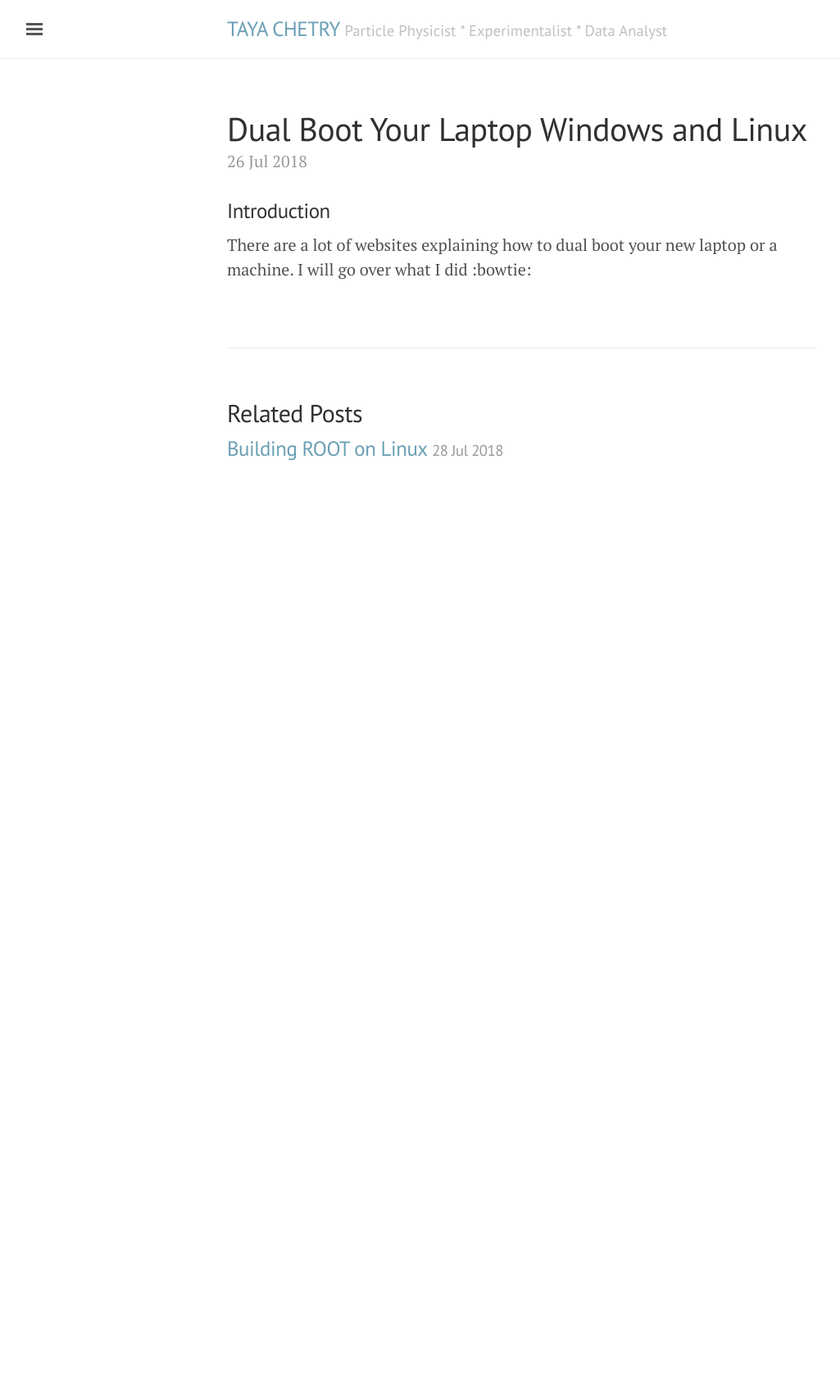
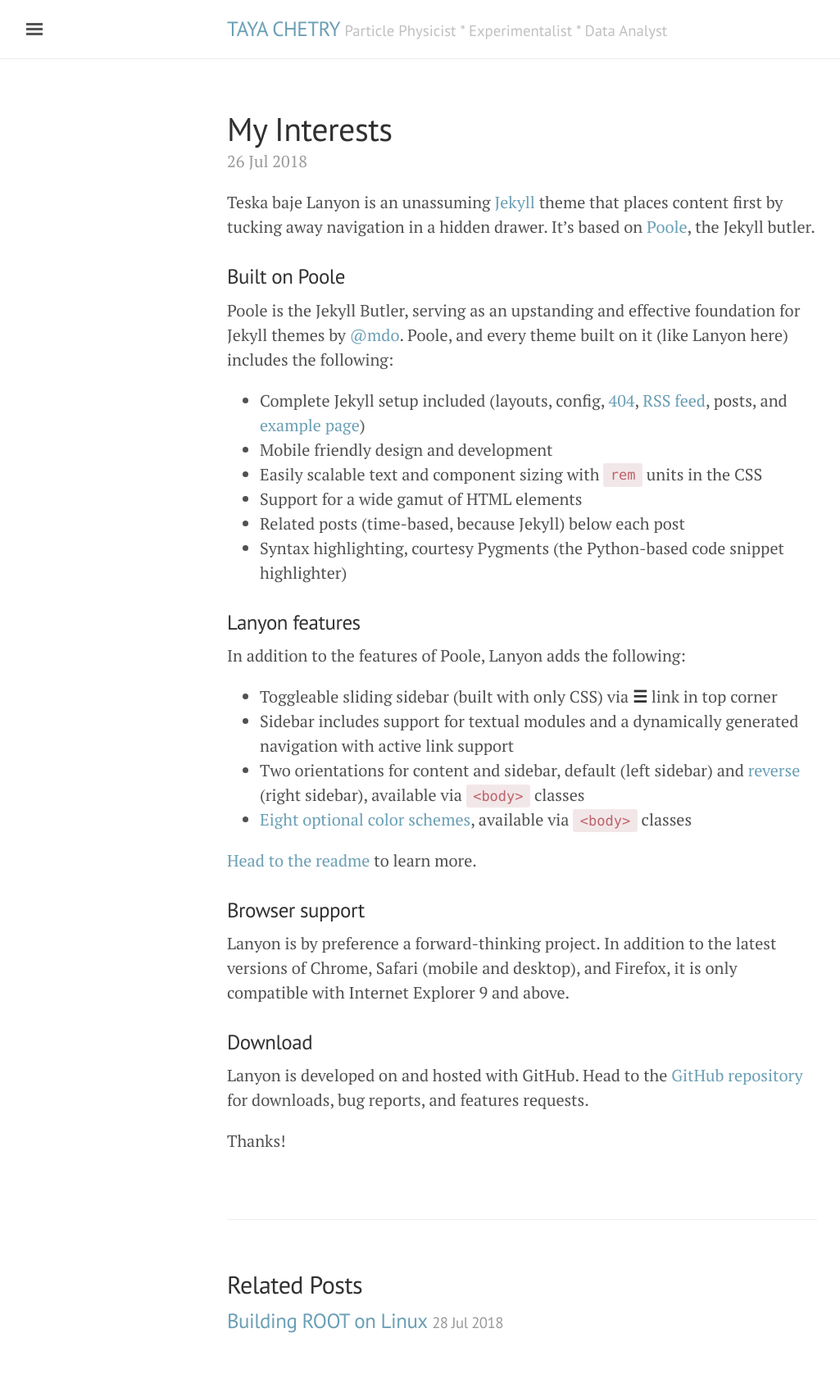
Before and after one commit to tchetry/tchetry.github.io, a Jekyll site: the page built from _posts/2018-07-26-dual-boot-linux-windows.md, in a window 1280 px wide. Shown: the whole page at 82% size, without its empty margins (3-1028 px from the left). Built offline with Jekyll 4.4.1, drawn with Linux system fonts in a browser that asks for light colours; before the commit the page ends 900 px from its top, so only the background shows below that.

```diff
--- a/_posts/2018-07-26-dual-boot-linux-windows.md
+++ b/_posts/2018-07-26-dual-boot-linux-windows.md
@@ -1,7 +1,39 @@
 ---
 layout: post
-title: Dual Boot Your Laptop Windows and Linux
+title: My Interests
 ---
 
-### Introduction
-There are a lot of websites explaining how to dual boot your new laptop or a machine. I will go over what I did :bowtie:
+Teska baje
+Lanyon is an unassuming [Jekyll](http://jekyllrb.com) theme that places content first by tucking away navigation in a hidden drawer. It's based on [Poole](http://getpoole.com), the Jekyll butler.
+
+### Built on Poole
+
+Poole is the Jekyll Butler, serving as an upstanding and effective foundation for Jekyll themes by [@mdo](https://twitter.com/mdo). Poole, and every theme built on it (like Lanyon here) includes the following:
+
+* Complete Jekyll setup included (layouts, config, [404](/404), [RSS feed](/atom.xml), posts, and [example page](/about))
+* Mobile friendly design and development
+* Easily scalable text and component sizing with `rem` units in the CSS
+* Support for a wide gamut of HTML elements
+* Related posts (time-based, because Jekyll) below each post
+* Syntax highlighting, courtesy Pygments (the Python-based code snippet highlighter)
+
+### Lanyon features
+
+In addition to the features of Poole, Lanyon adds the following:
+
+* Toggleable sliding sidebar (built with only CSS) via **☰** link in top corner
+* Sidebar includes support for textual modules and a dynamically generated navigation with active link support
+* Two orientations for content and sidebar, default (left sidebar) and [reverse](https://github.com/poole/lanyon#reverse-layout) (right sidebar), available via `<body>` classes
+* [Eight optional color schemes](https://github.com/poole/lanyon#themes), available via `<body>` classes
+
+[Head to the readme](https://github.com/poole/lanyon#readme) to learn more.
+
+### Browser support
+
+Lanyon is by preference a forward-thinking project. In addition to the latest versions of Chrome, Safari (mobile and desktop), and Firefox, it is only compatible with Internet Explorer 9 and above.
+
+### Download
+
+Lanyon is developed on and hosted with GitHub. Head to the <a href="https://github.com/poole/lanyon">GitHub repository</a> for downloads, bug reports, and features requests.
+
+Thanks!
```
